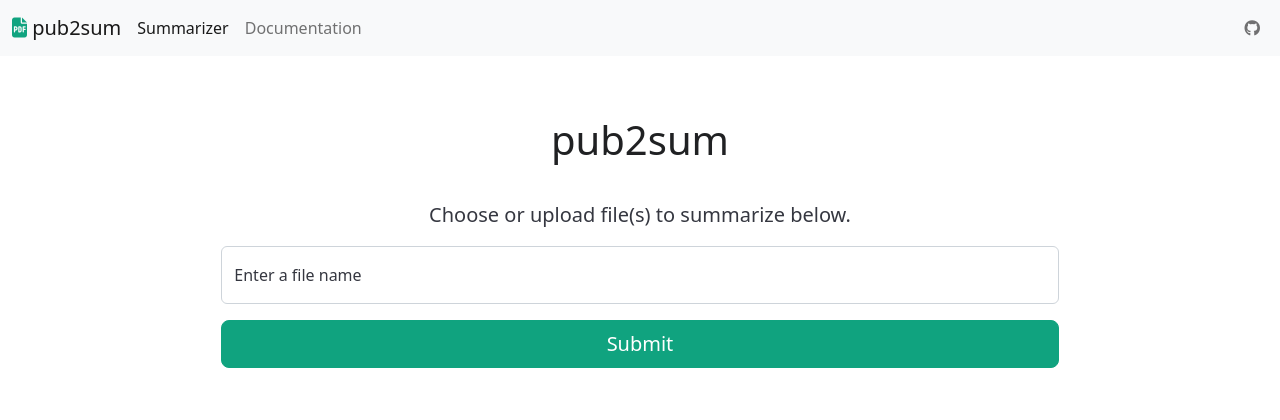
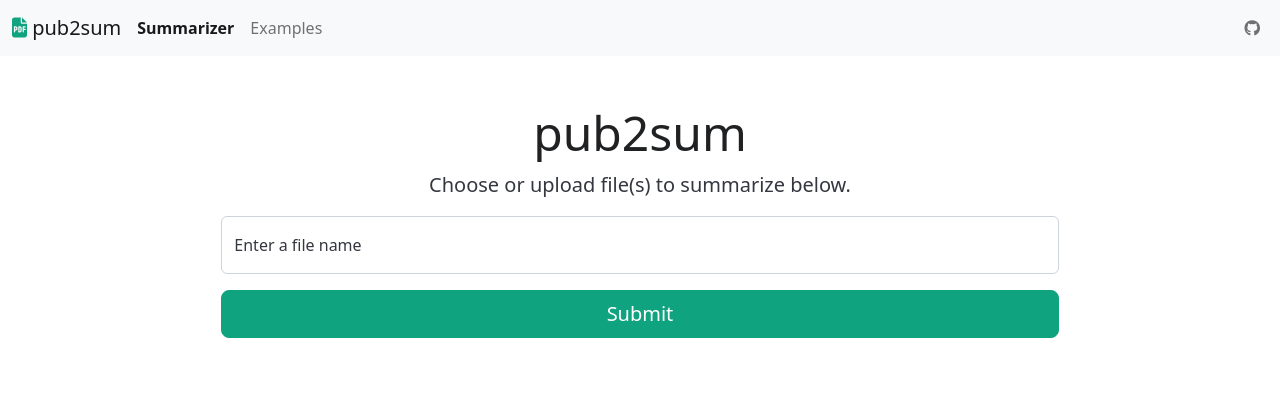
Before and after one commit to SamuelKnaus/pub2sum, a Flask app: page /summarizer in a window 1280 px wide. Shown: the top 420 px of the page. Run offline with Flask 2, Linux system fonts and the light colour scheme; some libraries are stand-ins or nearby versions.

Commit message:
Update: Refactor documentation.html to examples.html

```diff
--- a/app.py
+++ b/app.py
@@ -23,9 +23,9 @@
     return render_template("index.html")
 
 
-@app.route("/documentation", methods=["GET"])
-def documentation():
-    return render_template("documentation.html")
+@app.route("/examples", methods=["GET"])
+def examples():
+    return render_template("examples.html")
 
 
 @app.route("/summarizer", methods=["GET", "POST"])
--- a/static/styles/main.css
+++ b/static/styles/main.css
@@ -4,9 +4,13 @@
 }
 
 h1 {
-    line-height: 40px;
     color: #202123;
-    margin: 16px 0 40px;
+    font-size: 3rem;
+}
+
+.teaser h1 {
+    font-size: 4rem;
+    line-height: 1;
 }
 
 .result {
@@ -15,11 +19,6 @@
 
 .teaser .pub2sum-logo {
     font-size: 6rem;
-}
-
-.teaser h1 {
-    font-size: 4rem;
-    line-height: 1;
 }
 
 .teaser .lead {
@@ -36,3 +35,8 @@
 .scroll-to-results a:active {
     color: #0e9372;
 }
+
+.navbar-nav .nav-link.active,
+.navbar-nav .show>.nav-link {
+    font-weight: 600;
+}
--- a/templates/index.html
+++ b/templates/index.html
@@ -8,7 +8,7 @@
             <a class="nav-link py-2 px-0 px-lg-2" href="{{ url_for('summarizer') }}">Summarizer</a>
         </li>
         <li class="nav-item col-6 col-lg-auto">
-            <a class="nav-link py-2 px-0 px-lg-2" href="{{ url_for('documentation') }}">Documentation</a>
+            <a class="nav-link py-2 px-0 px-lg-2" href="{{ url_for('examples') }}">Examples</a>
         </li>
     </ul>
 {% endblock %}
@@ -34,9 +34,9 @@
                         or
                     </div>
 
-                    <a href="{{ url_for('documentation') }}"
+                    <a href="{{ url_for('examples') }}"
                        class="btn btn-lg btn-outline-primary-color d-flex align-items-center justify-content-center">
-                        <i class="fa-solid fa-book"></i>&nbsp;Read the docs
+                        See examples
                     </a>
                 </div>
             </div>
--- a/templates/summarizer.html
+++ b/templates/summarizer.html
@@ -5,10 +5,10 @@
 {% block navbar %}
     <ul class="navbar-nav flex-row flex-wrap bd-navbar-nav">
         <li class="nav-item col-6 col-lg-auto">
-            <a class="nav-link py-2 px-0 px-lg-2 active" href="/summarizer">Summarizer</a>
+            <a class="nav-link py-2 px-0 px-lg-2 active" href="{{ url_for('summarizer') }}">Summarizer</a>
         </li>
         <li class="nav-item col-6 col-lg-auto">
-            <a class="nav-link py-2 px-0 px-lg-2" href="/documentation">Documentation</a>
+            <a class="nav-link py-2 px-0 px-lg-2" href="{{ url_for('examples') }}">Examples</a>
         </li>
     </ul>
 {% endblock %}
```
Also changed, not shown: templates/examples.html (renamed from templates/documentation.html, +6 -3 lines).
